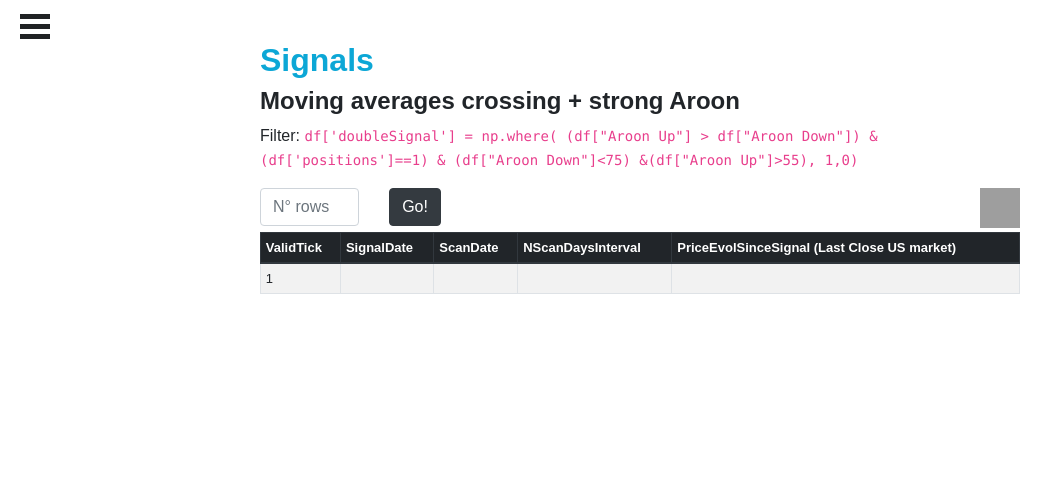
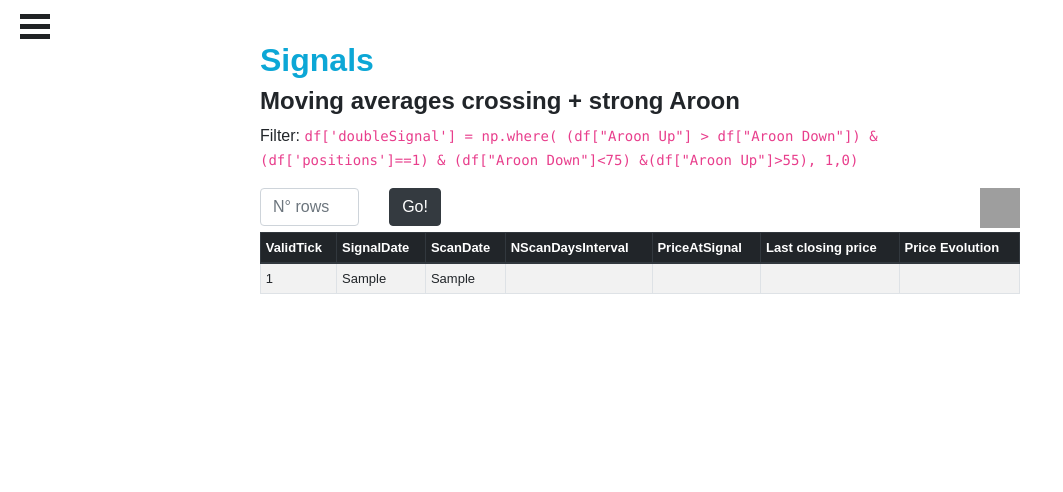
Before and after one commit to webclinic017/Get-the-signals, a Flask app: page /table in a window 1280 px wide. Shown: the part 59-551 px from the top of the page, without its empty margins (0-1063 px from the left). Run offline with Flask 2, Linux system fonts and the light colour scheme; a user stored in the database is signed in; tables that the repository leaves empty or names only in its code hold one stand-in row (values such as "Sample post"); data that the repository does not hold is empty; some libraries are stand-ins or nearby versions; grey boxes are pictures that could not be loaded.

Commit message:
table today price

```diff
--- a/SV/templates/table.html
+++ b/SV/templates/table.html
@@ -44,7 +44,9 @@
     <th scope="col">SignalDate</th>
     <th scope="col">ScanDate</th>
     <th scope="col">NScanDaysInterval</th>
-    <th scope="col">PriceEvolSinceSignal (Last Close US market)</th>
+    <th scope="col">PriceAtSignal</th>
+    <th scope="col">Last closing price</th>
+    <th scope="col">Price Evolution</th>
   </thead>
   {% for item in items %}
   <tr>
@@ -53,6 +55,8 @@
     <td>{{ item[2] }}</td>
     <td>{{ item[3] }}</td>
     <td>{{ item[4] }}</td>
+    <td>{{ item[5] }}</td>
+    <td>{{ item[6] }}</td>
   </tr>
   {% endfor %}
 </table>
--- a/app.py
+++ b/app.py
@@ -80,12 +80,16 @@
 
     :param nRows: used to specify the number of rows to display in the /table page table
     :returns: the table
+    https://stackoverflow.com/questions/7219385/how-to-join-only-one-column
     """
-    qu = "SELECT * FROM Signals_aroon_crossing"
+    qu = "SELECT Signals_aroon_crossing.*, NASDAQ_TODAY.Close FROM Signals_aroon_crossing\
+         LEFT JOIN NASDAQ_TODAY\
+    ON Signals_aroon_crossing.ValidTick = NASDAQ_TODAY.Symbol"
     items = db_acc_obj.exc_query(db_name='marketdata', query=qu, \
         retres=QuRetType.MANY, nRows=nRows)
     dfitems = pd.DataFrame(items)
-    print(dfitems[0])
+
+    # Get prices for this specific list of stocks
     print(dfitems)
     return items
 
```
